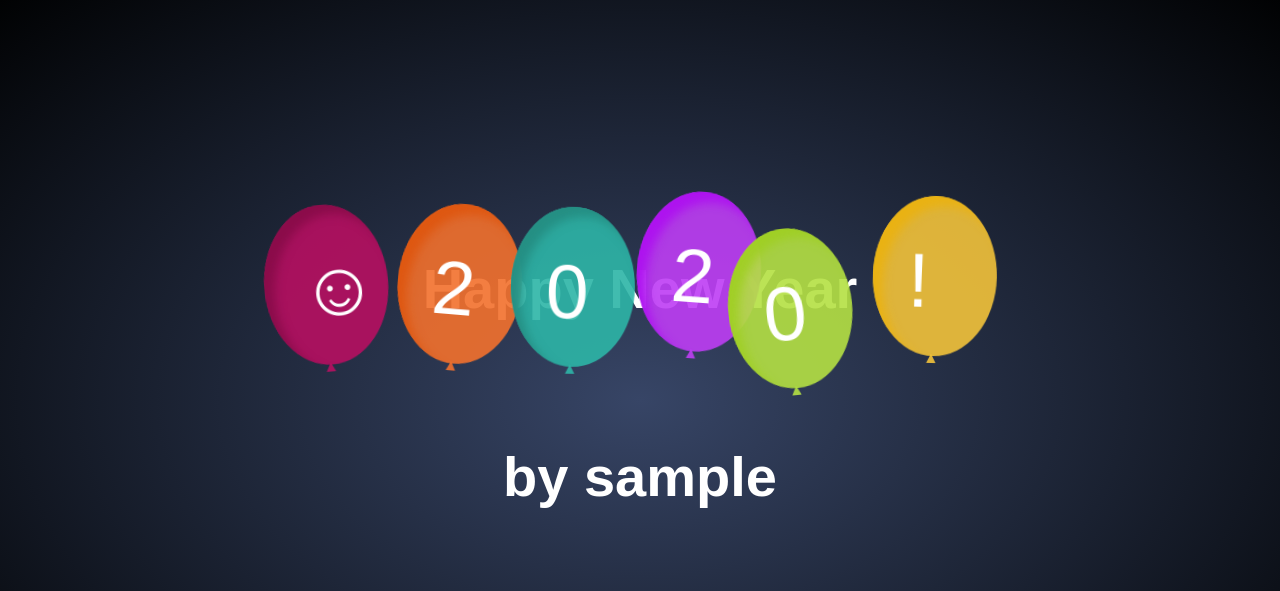
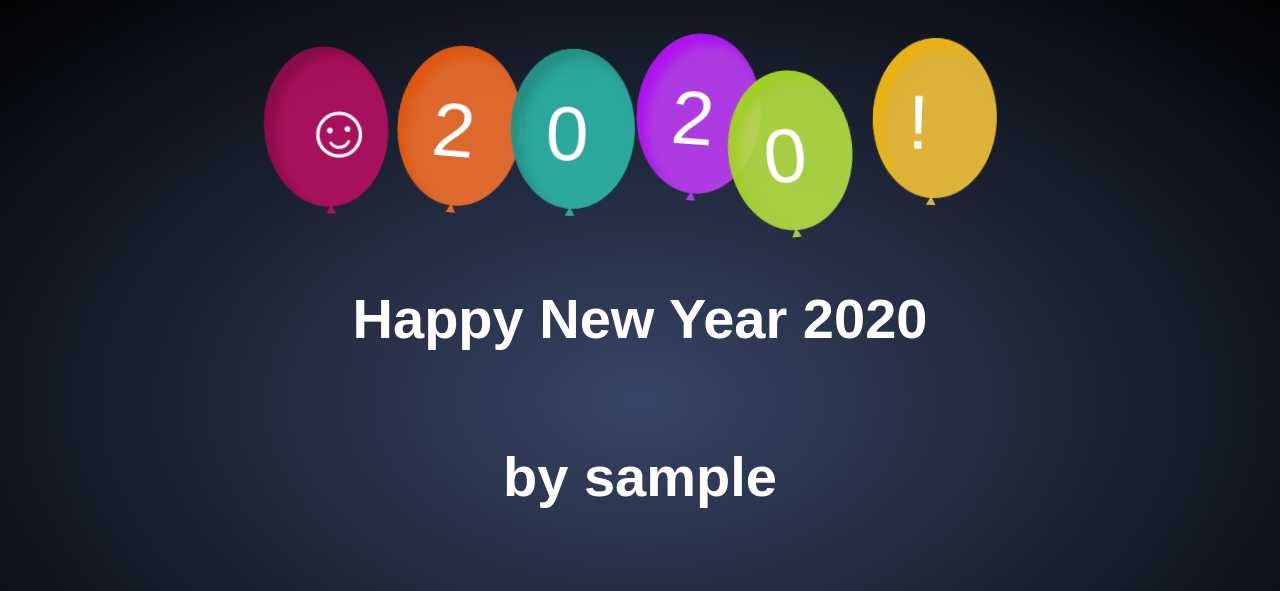
Before and after one commit to VIRUS-ATTACK/newYear2020, a Django app: a page that uses mysite/newyear/templates/newyear/files/wishes.html in a window 1280 px wide. Shown: the top 591 px of the page. Run offline with Django 3.2, Linux system fonts and the light colour scheme; some web fonts are replaced.

Commit message:
small changes

```diff
--- a/mysite/newyear/templates/newyear/files/wishes.html
+++ b/mysite/newyear/templates/newyear/files/wishes.html
@@ -288,7 +288,6 @@
     <body>
         <link href="https://fonts.googleapis.com/css?family=Wendy+One" rel="stylesheet" type="text/css">
         <div class="container">
-                <h1>Happy New Year</h1><br>
             <div class="balloon">
                 <div><span>☺</span>
                 </div>
@@ -303,6 +302,7 @@
                 <div><span>!</span>
                 </div>
             </div>
+            <h1>Happy New Year 2020</h1><br>
             <h1>by {{username}}</h1>
 
 
```
